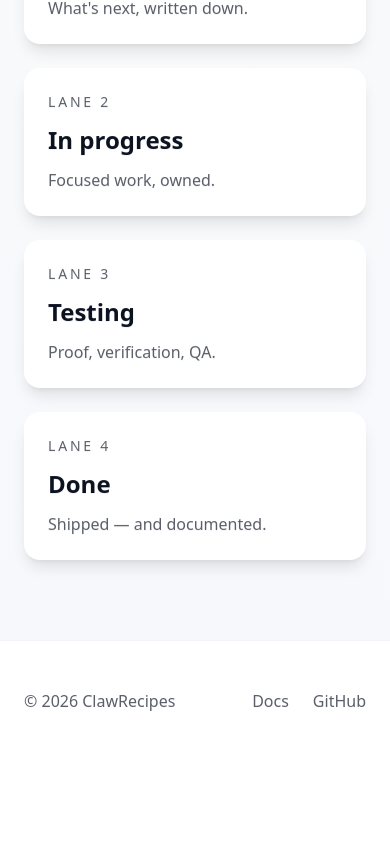
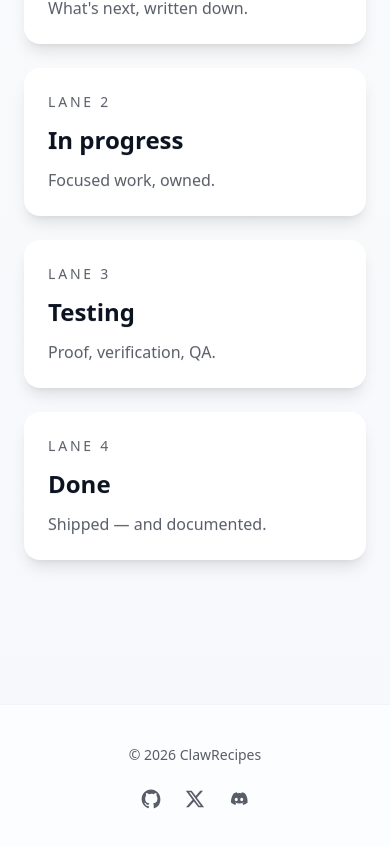
Before and after one commit to JIGGAI/ClawMarket, a Next.js app: page / in a window 390 px wide. Shown: the part 6048-6895 px from the top of the page. Before the commit the page ends 6809 px from the top, so only its background shows below. Built offline with nearby package versions, Linux system fonts and the light colour scheme; no server answers.

Commit message:
nav/footer: add Discord icon; tweak button/icon styles; add footer icons sitewide

```diff
--- a/src/app/layout.tsx
+++ b/src/app/layout.tsx
@@ -1,6 +1,7 @@
 import type { Metadata } from "next";
 import "./globals.css";
 import { Nav } from "@/components/Nav";
+import { SiteFooter } from "@/components/SiteFooter";
 
 function getSiteUrl(): string {
   // Prefer an explicit canonical URL in production.
@@ -38,6 +39,7 @@ export default function RootLayout({
       <body className="min-h-dvh antialiased">
         <Nav />
         {children}
+        <SiteFooter />
       </body>
     </html>
   );
--- a/src/app/page.tsx
+++ b/src/app/page.tsx
@@ -297,27 +297,6 @@ export default function HomePage() {
         </section>
       </FadeIn>
 
-      {/* FOOTER */}
-      <FadeIn>
-        <footer className="border-t border-slate-100 bg-white px-6 py-12 lg:px-16">
-          <div className="mx-auto flex max-w-6xl flex-wrap items-center justify-between gap-4">
-            <p className="text-base text-[var(--muted)]">© {new Date().getFullYear()} ClawRecipes</p>
-            <div className="flex gap-6 text-base text-[var(--muted)]">
-              <a href="https://docs.openclaw.ai" target="_blank" rel="noreferrer" className="hover:text-[var(--text)]">
-                Docs
-              </a>
-              <a
-                href="https://github.com/rjdjohnston/clawcipes"
-                target="_blank"
-                rel="noreferrer"
-                className="hover:text-[var(--text)]"
-              >
-                GitHub
-              </a>
-            </div>
-          </div>
-        </footer>
-      </FadeIn>
     </main>
   );
 }
--- /dev/null
+++ b/src/components/FooterIcons.tsx
@@ -0,0 +1,46 @@
+const githubUrl = "https://github.com/JIGGAI/ClawRecipes";
+const xUrl = "https://x.com/clawrecipes";
+const discordUrl = "https://discord.gg/BKGUkGTR";
+
+function XIcon({ className }: { className?: string }) {
+  return (
+    <svg viewBox="0 0 24 24" aria-hidden="true" className={className} fill="currentColor">
+      <path d="M18.244 2H21.62l-7.38 8.437L22.922 22h-6.87l-5.38-7.01L4.54 22H1.16l7.894-9.02L1 2h7.04l4.86 6.41L18.244 2Zm-1.205 18h1.87L6.98 3.9H4.98l12.06 16.1Z" />
+    </svg>
+  );
+}
+
+function GitHubIcon({ className }: { className?: string }) {
+  return (
+    <svg viewBox="0 0 24 24" aria-hidden="true" className={className} fill="currentColor">
+      <path d="M12 .5C5.73.5.75 5.64.75 12c0 5.1 3.29 9.43 7.86 10.96.58.11.79-.26.79-.57v-2.02c-3.2.71-3.87-1.39-3.87-1.39-.52-1.36-1.28-1.72-1.28-1.72-1.05-.74.08-.73.08-.73 1.16.08 1.78 1.22 1.78 1.22 1.03 1.81 2.7 1.29 3.36.99.1-.77.4-1.29.72-1.59-2.55-.3-5.23-1.31-5.23-5.83 0-1.29.45-2.35 1.19-3.18-.12-.3-.52-1.52.11-3.17 0 0 .97-.32 3.18 1.21a10.7 10.7 0 0 1 2.9-.4c.98 0 1.97.14 2.9.4 2.21-1.53 3.18-1.21 3.18-1.21.63 1.65.23 2.87.11 3.17.74.83 1.19 1.89 1.19 3.18 0 4.53-2.69 5.53-5.25 5.82.41.36.78 1.08.78 2.18v3.23c0 .32.21.69.8.57A11.27 11.27 0 0 0 23.25 12C23.25 5.64 18.27.5 12 .5Z" />
+    </svg>
+  );
+}
+
+function DiscordIcon({ className }: { className?: string }) {
+  return (
+    <svg viewBox="0 0 24 24" aria-hidden="true" className={className} fill="currentColor">
+      <path d="M19.54 5.26A16.9 16.9 0 0 0 15.44 4c-.18.33-.39.78-.53 1.13a15.7 15.7 0 0 0-4.82 0c-.14-.35-.36-.8-.54-1.13A16.7 16.7 0 0 0 5.46 5.26C2.87 9.09 2.16 12.83 2.51 16.51c1.71 1.27 3.37 2.04 5 2.55.41-.55.78-1.15 1.07-1.79-.6-.23-1.17-.5-1.73-.82.14-.1.28-.21.41-.31 3.34 1.57 6.95 1.57 10.25 0 .14.11.27.22.41.31-.56.32-1.14.6-1.73.82.3.64.66 1.24 1.07 1.79 1.64-.51 3.29-1.28 5-2.55.41-4.27-.7-7.98-3.02-11.25ZM8.73 14.65c-.99 0-1.79-.91-1.79-2.02 0-1.12.8-2.03 1.79-2.03s1.8.91 1.79 2.03c0 1.11-.8 2.02-1.79 2.02Zm6.55 0c-.99 0-1.79-.91-1.79-2.02 0-1.12.8-2.03 1.79-2.03s1.8.91 1.79 2.03c0 1.11-.8 2.02-1.79 2.02Z" />
+    </svg>
+  );
+}
+
+export function FooterIcons() {
+  const iconCls = "h-5 w-5";
+  const aCls = "inline-flex items-center justify-center p-2 text-[var(--muted)] hover:text-[var(--text)]";
+
+  return (
+    <div className="mt-4 flex items-center justify-center gap-2">
+      <a className={aCls} href={githubUrl} target="_blank" rel="noreferrer" aria-label="GitHub" title="GitHub">
+        <GitHubIcon className={iconCls} />
+      </a>
+      <a className={aCls} href={xUrl} target="_blank" rel="noreferrer" aria-label="X" title="X">
+        <XIcon className={iconCls} />
+      </a>
+      <a className={aCls} href={discordUrl} target="_blank" rel="noreferrer" aria-label="Discord" title="Discord">
+        <DiscordIcon className={iconCls} />
+      </a>
+    </div>
+  );
+}
--- a/src/components/Nav.tsx
+++ b/src/components/Nav.tsx
@@ -6,6 +6,15 @@ import { useState } from "react";
 const docsUrl = "https://docs.openclaw.ai";
 const githubUrl = "https://github.com/JIGGAI/ClawRecipes";
 const xUrl = "https://x.com/clawrecipes";
+const discordUrl = "https://discord.gg/BKGUkGTR";
+
+function DiscordIcon({ className }: { className?: string }) {
+  return (
+    <svg viewBox="0 0 24 24" aria-hidden="true" className={className} fill="currentColor">
+      <path d="M19.54 5.26A16.9 16.9 0 0 0 15.44 4c-.18.33-.39.78-.53 1.13a15.7 15.7 0 0 0-4.82 0c-.14-.35-.36-.8-.54-1.13A16.7 16.7 0 0 0 5.46 5.26C2.87 9.09 2.16 12.83 2.51 16.51c1.71 1.27 3.37 2.04 5 2.55.41-.55.78-1.15 1.07-1.79-.6-.23-1.17-.5-1.73-.82.14-.1.28-.21.41-.31 3.34 1.57 6.95 1.57 10.25 0 .14.11.27.22.41.31-.56.32-1.14.6-1.73.82.3.64.66 1.24 1.07 1.79 1.64-.51 3.29-1.28 5-2.55.41-4.27-.7-7.98-3.02-11.25ZM8.73 14.65c-.99 0-1.79-.91-1.79-2.02 0-1.12.8-2.03 1.79-2.03s1.8.91 1.79 2.03c0 1.11-.8 2.02-1.79 2.02Zm6.55 0c-.99 0-1.79-.91-1.79-2.02 0-1.12.8-2.03 1.79-2.03s1.8.91 1.79 2.03c0 1.11-.8 2.02-1.79 2.02Z" />
+    </svg>
+  );
+}
 
 function GitHubIcon({ className }: { className?: string }) {
   return (
@@ -57,7 +66,7 @@ export function Nav() {
         {/* Desktop nav */}
         <nav className="hidden items-center gap-6 text-base text-[var(--muted)] sm:flex">
           <Link
-            className="bg-[color:var(--coral-bright)] px-4 py-2 text-base font-semibold text-white shadow-sm hover:brightness-95"
+            className="rounded-lg bg-[color:var(--coral-bright)] px-4 py-2 text-base font-semibold text-white shadow-sm hover:brightness-95"
             href="/get-started"
           >
             Get Started
@@ -70,7 +79,7 @@ export function Nav() {
           </a>
           <div className="flex items-center gap-3">
             <a
-              className="inline-flex items-center justify-center bg-[color:var(--coral-bright)] px-3 py-2 text-white shadow-sm hover:brightness-95"
+              className="inline-flex items-center justify-center px-3 py-2 text-[var(--text)] hover:text-black"
               href={githubUrl}
               target="_blank"
               rel="noreferrer"
@@ -88,6 +97,16 @@ export function Nav() {
               title="@clawrecipes on X"
             >
               <XIcon className="h-4 w-4" />
+            </a>
+            <a
+              className="inline-flex items-center justify-center px-3 py-2 text-[var(--text)] hover:text-black"
+              href={discordUrl}
+              target="_blank"
+              rel="noreferrer"
+              aria-label="ClawRecipes on Discord"
+              title="Discord"
+            >
+              <DiscordIcon className="h-5 w-5" />
             </a>
           </div>
         </nav>
--- /dev/null
+++ b/src/components/SiteFooter.tsx
@@ -0,0 +1,12 @@
+import { FooterIcons } from "@/components/FooterIcons";
+
+export function SiteFooter() {
+  return (
+    <footer className="mt-16 border-t border-slate-100 bg-white/70">
+      <div className="mx-auto max-w-7xl px-6 py-10 text-center lg:px-16">
+        <p className="text-sm text-[var(--muted)]">© {new Date().getFullYear()} ClawRecipes</p>
+        <FooterIcons />
+      </div>
+    </footer>
+  );
+}
```
